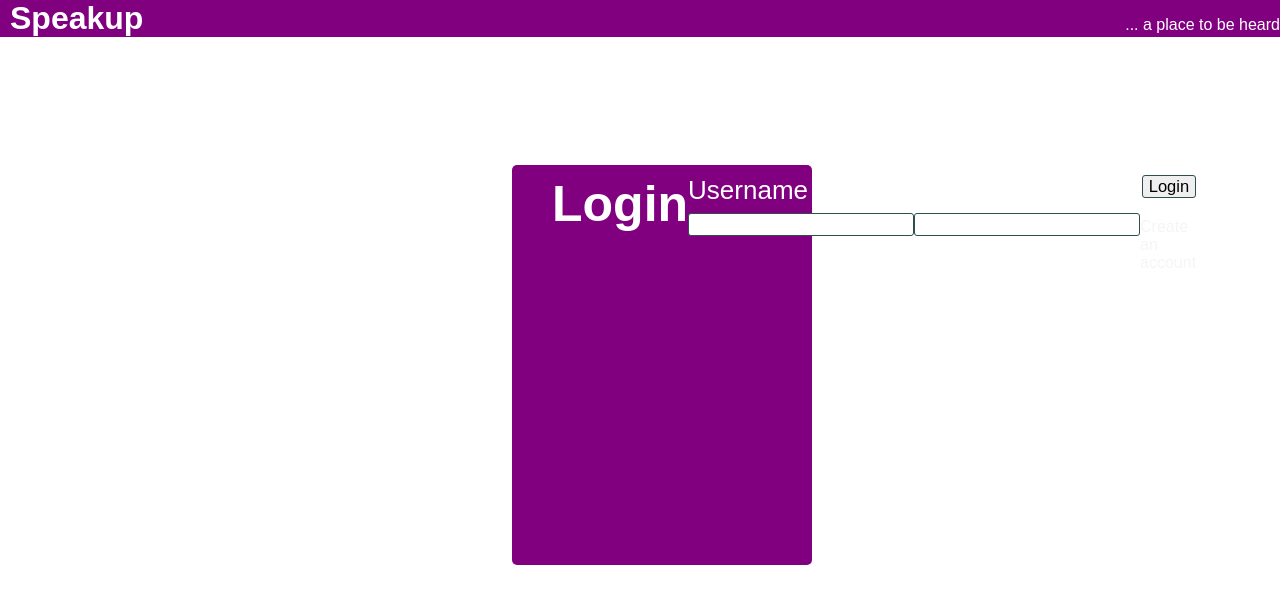
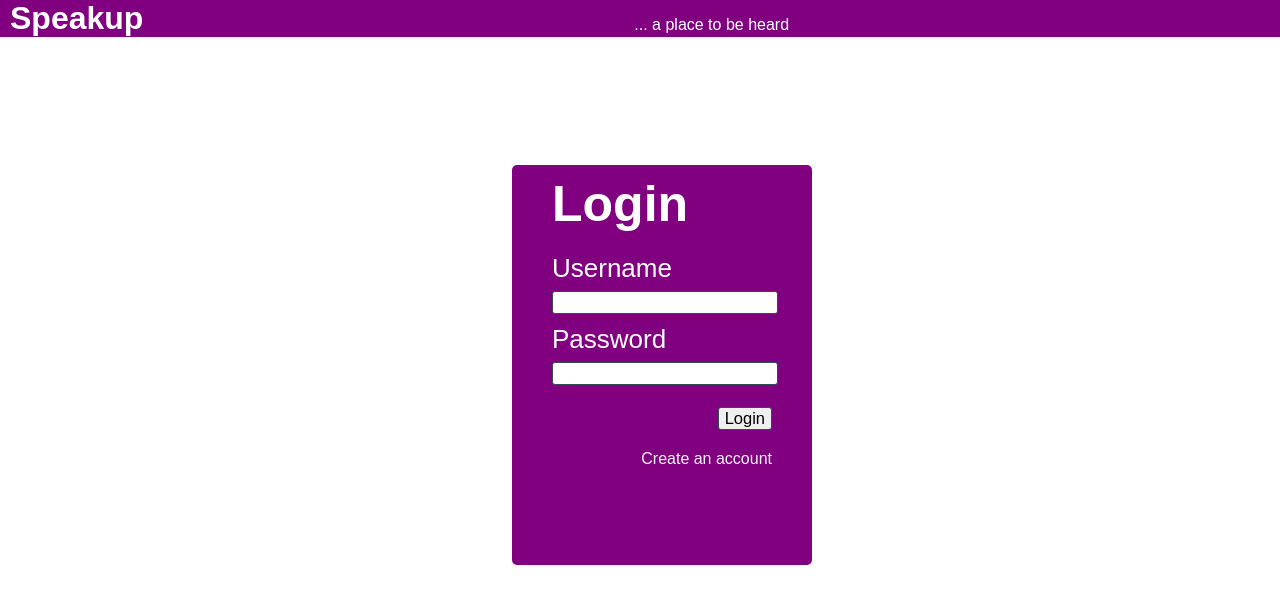
Before and after one commit to FinisherDev/speakup_chatroom, a Django app: page /home/ in a window 1280 px wide. Shown: the top 604 px of the page. Run offline with Django 4.2, Linux system fonts and the light colour scheme; some libraries are stand-ins or nearby versions.

Commit message:
Css changes again.

```diff
--- a/home/static/home/css/home.css
+++ b/home/static/home/css/home.css
@@ -27,9 +27,10 @@ h1{
 p{
   float: right;
   margin-bottom: 0px;
+  flex-grow: 1;
 }
 #login-form{
-  display: flex;
+  display: block;
   margin-left: 40.00%;
   margin-right: 40.00%;
   margin-top: 10.00%;
@@ -189,7 +190,7 @@ a{
 #chat-box{
   display: inline-block;
   background-color: purple;
-  position: fixed;
+  position: sticky;
   bottom: 0px;
   width: 100%;
 }
```
